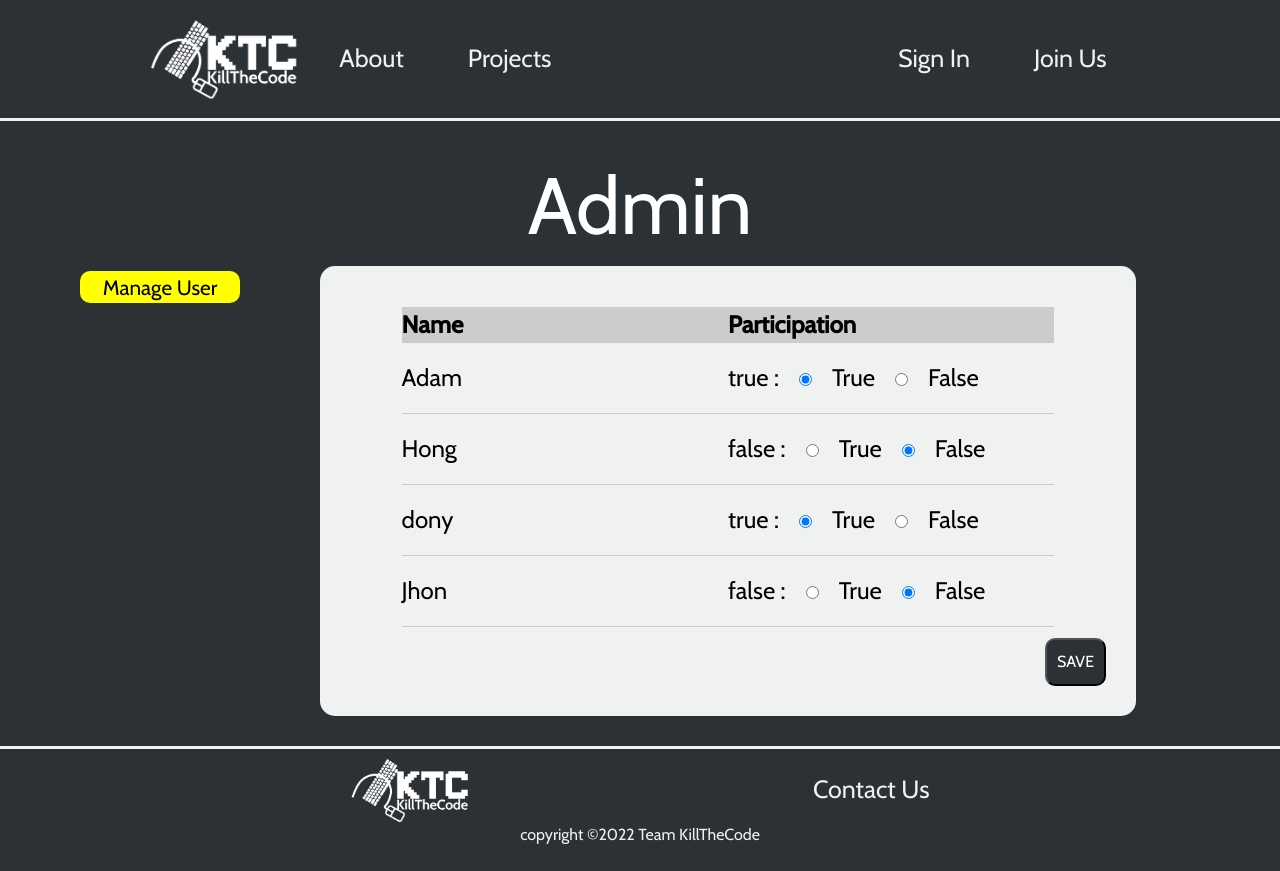
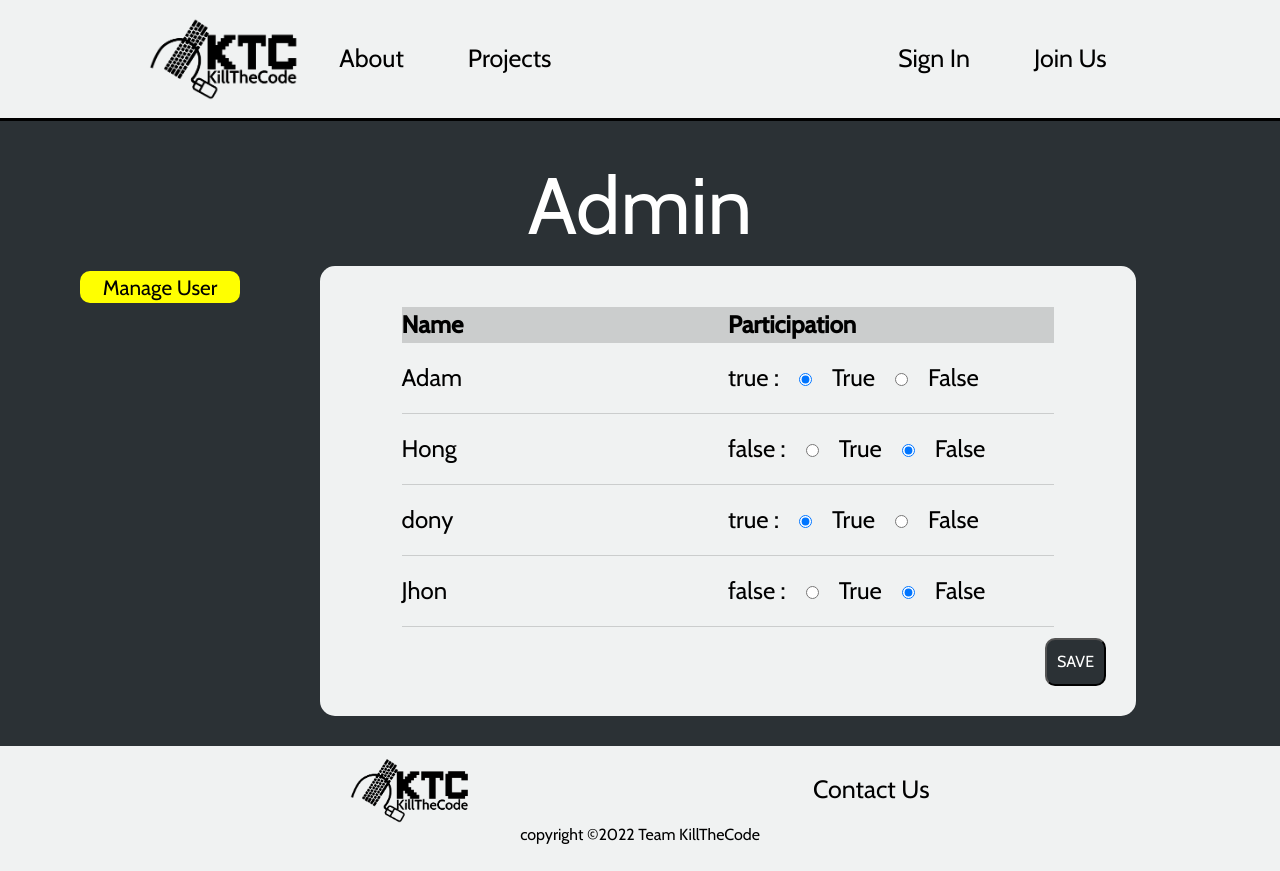
Before and after one commit to Jonghan-park/KillTheCode, a React (Create React App) app in the folder frontend/: page /admin in a window 1280 px wide. Built offline with nearby package versions, Linux system fonts and the light colour scheme.

Commit message:
Update light theme

```diff
--- a/frontend/src/App.js
+++ b/frontend/src/App.js
@@ -17,7 +17,7 @@ import Admin from "./components/Admin/Admin";
 import { LightThemeContext } from "./context/LightThemeContext";
 
 function App() {
-  const [lightTheme, setLightTheme] = useState(false);
+  const [lightTheme, setLightTheme] = useState(true);
 
   return (
     <LightThemeContext.Provider value={{ lightTheme, setLightTheme }}>
--- a/frontend/src/components/Footer/Footer.js
+++ b/frontend/src/components/Footer/Footer.js
@@ -7,14 +7,13 @@ import "./Footer.css";
 
 const Footer = () => {
   const { lightTheme } = useContext(LightThemeContext);
-
+  const linksStyle = { color: lightTheme ? "black" : "#F0F2F2" };
+  const backgroundStyle = {
+    backgroundColor: lightTheme ? "#F0F2F2" : "",
+    borderBottomColor: lightTheme ? "black" : "#F0F2F2",
+  };
   return (
-    <footer
-      style={{
-        backgroundColor: lightTheme ? "#F0F2F2" : "",
-        borderTopColor: lightTheme ? "black" : "#F0F2F2",
-      }}
-    >
+    <footer style={backgroundStyle}>
       <div className="footerRow">
         <div className="footerLogo">
           {lightTheme ? (
@@ -24,15 +23,12 @@ const Footer = () => {
           )}
         </div>
         <div className="footerContactUs">
-          <Link style={{ color: lightTheme ? "black" : "#F0F2F2" }} to="#">
+          <Link style={linksStyle} to="#">
             Contact Us
           </Link>
         </div>
       </div>
-      <div
-        className="copyRight"
-        style={{ color: lightTheme ? "black" : "#F0F2F2" }}
-      >
+      <div className="copyRight" style={linksStyle}>
         <p> copyright &copy;2022 Team KillTheCode</p>
       </div>
     </footer>
--- a/frontend/src/components/Navbar/Navbar.css
+++ b/frontend/src/components/Navbar/Navbar.css
@@ -85,6 +85,7 @@
     display: flex;
     margin-right: 2rem;
     cursor: pointer;
+    z-index: 20;
   }
   .navHamburger{
     font-size: 40px;
--- a/frontend/src/components/Navbar/Navbar.js
+++ b/frontend/src/components/Navbar/Navbar.js
@@ -10,8 +10,14 @@ import "./Navbar.css";
 const Navbar = () => {
   const [toggleMenu, setToggleMenu] = useState(false);
   const { lightTheme } = useContext(LightThemeContext);
+
+  const linksStyle = { color: lightTheme ? "black" : "#F0F2F2" };
+  const backgroundStyle = {
+    backgroundColor: lightTheme ? "#F0F2F2" : "",
+    borderBottomColor: lightTheme ? "black" : "#F0F2F2",
+  };
   return (
-    <nav className="navbar">
+    <nav className="navbar" style={backgroundStyle}>
       <div className="logoAndMainLinks">
         <div className="logo">
           <Link to="/">
@@ -24,19 +30,27 @@ const Navbar = () => {
         </div>
         <div className="mainLinks">
           <div className="navbarLink">
-            <Link to="/about">About</Link>
+            <Link style={linksStyle} to="/about">
+              About
+            </Link>
           </div>
           <div className="navbarLink">
-            <Link to="/projects">Projects</Link>
+            <Link style={linksStyle} to="/projects">
+              Projects
+            </Link>
           </div>
         </div>
       </div>
       <div className="signInLinks">
         <div className="navbarLink">
-          <Link to="/signin">Sign In</Link>
+          <Link style={linksStyle} to="/signin">
+            Sign In
+          </Link>
         </div>
         <div className="navbarLink">
-          <Link to="/joinus">Join Us</Link>
+          <Link style={linksStyle} to="/joinus">
+            Join Us
+          </Link>
         </div>
       </div>
 
@@ -45,6 +59,7 @@ const Navbar = () => {
           className="navHamburger"
           onClick={() => setToggleMenu(() => !toggleMenu)}
           icon={faBars}
+          style={linksStyle}
         />
 
         {toggleMenu && (
```
